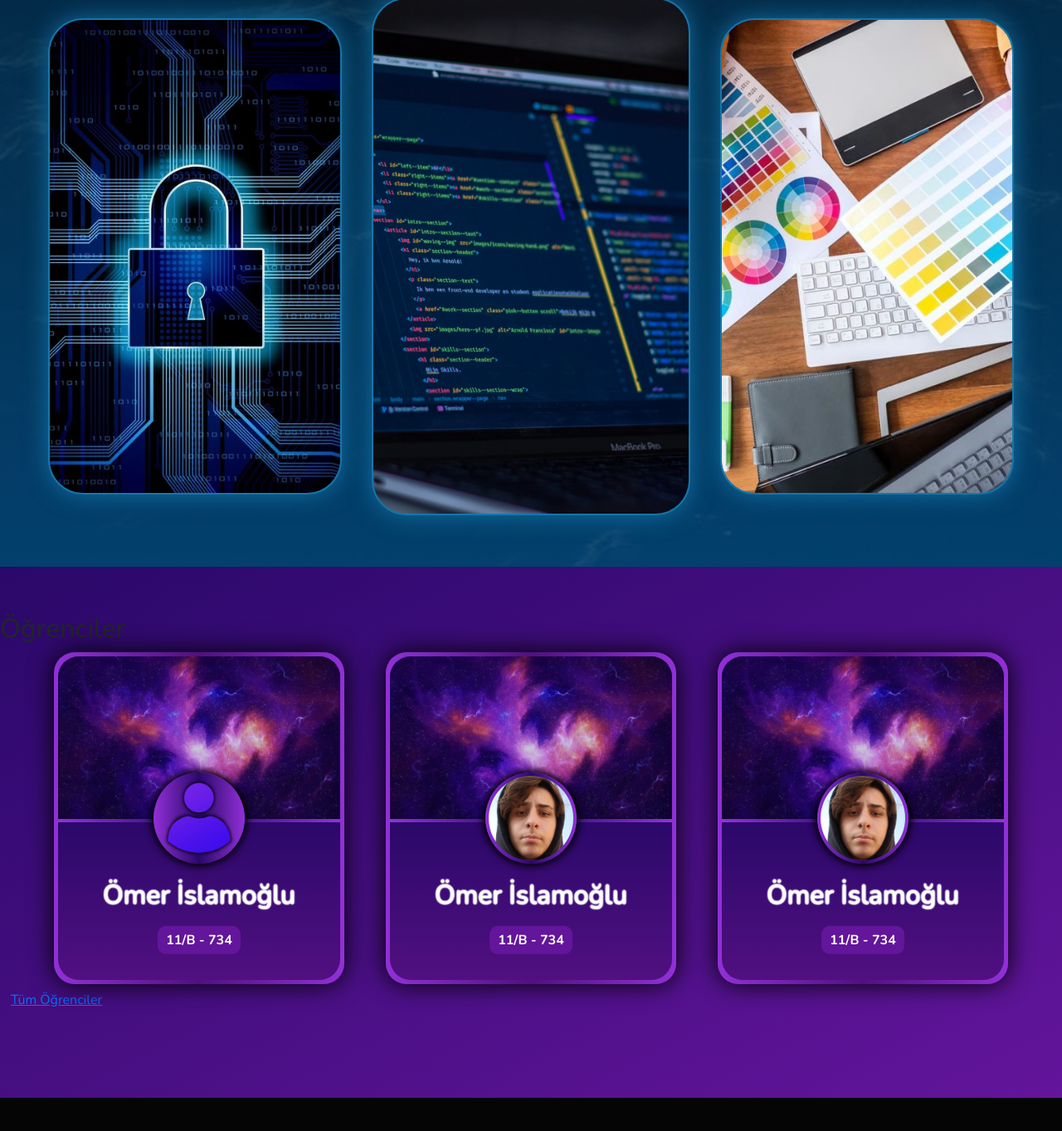
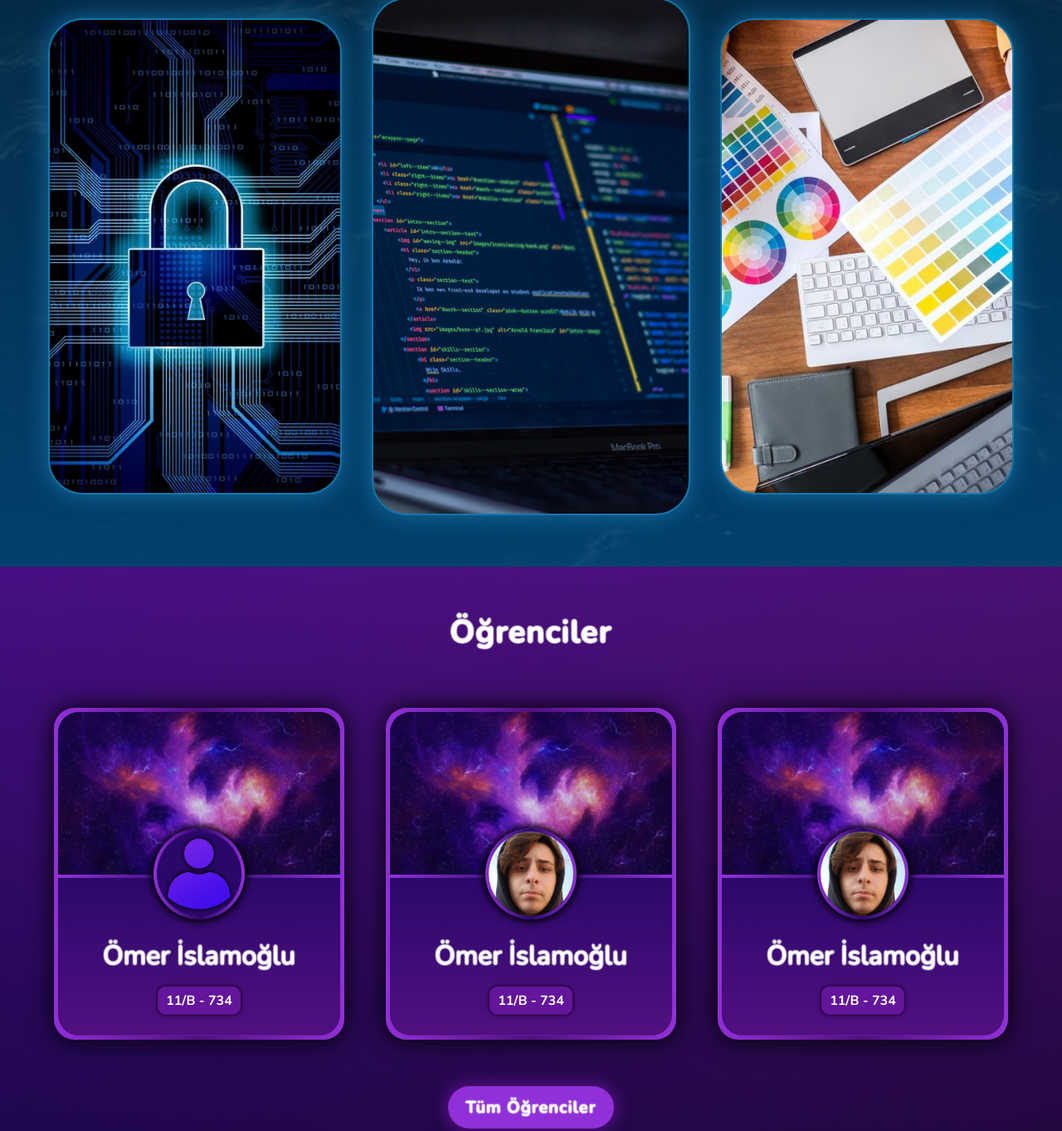
Before and after one commit to TrinsyCa/bistbilisim, a PHP site: page / in a window 1280 px wide. Shown: the part 966-2329 px from the top of the page at 83% size. Before the commit the page ends 2289 px from the top, so only its background shows below. Run offline with PHP 8.4, Linux system fonts and the light colour scheme.

Commit message:
bistbilisim.com

```diff
--- a/style.css
+++ b/style.css
@@ -321,10 +321,22 @@ header .wrapper .wrapper-col .header-txt
 /*Student*/
 .students
 {
+   width: 100%;
+   height: 85vh;
+   background: linear-gradient(to bottom left,#63159b,#2A0869);
+   user-select: none;
+}
+.students-detail
+{
    padding: 7vh 0;
    width: 100%;
-   height: 80vh;
-   background: linear-gradient(to top left,#63159b,#2A0869);
+   height: 100%;
+   background: linear-gradient(to bottom right, transparent,rgba(0, 0, 0, 0.5));
+   display: flex;
+   flex-direction: column;
+   align-items: center;
+   text-align: center;
+   gap: 60px;
 }
 .student a:hover .student-img
 {
@@ -332,18 +344,54 @@ header .wrapper .wrapper-col .header-txt
    border-radius: 40px;
    width: 150px;
    height: 150px;
+   box-shadow: 0 0 10px  var(--studentcolor2),0 0 10px  var(--studentcolor2),0 0 10px 3px black;
 }
 .student a:hover .student-img img
 {
    border-radius: 40px;
 }
+.student-inf
+{
+   color: white;
+   padding: 10px;
+   text-align: center;
+   position: absolute;
+   top: 82%;
+   left: 50%;
+   transform: translate(-50%,-50%);
+   width: 100%;
+   font-weight: bold;
+   transition: 0.4s;
+   display: flex;
+   flex-direction: column;
+   gap: 10px;
+}
 .student a:hover .student-inf
 {
-   top: 77%;
+   top: 70%;
    gap: 20px;
+}
+.student-inf button
+{
+   width: 97%;
+   border-radius: 50px;
+   padding: 5px 0;
+   background: var(--studentcolor2);
+   color: white;
+   font-size: 20px;
+   font-weight: bold;
+   text-shadow: 0 0 2px black,0 0 2px black;
+   opacity: 1;
+   transition: 0.4s;
+   border: none;
+   position: absolute;
+   bottom: -50%;
+   left: 50%;
+   transform: translateX(-50%);
 }
 .student a:hover .student-inf button
 {
+   bottom: -43%;
    opacity: 1;
 }
 .student-inf button:hover
@@ -363,20 +411,6 @@ header .wrapper .wrapper-col .header-txt
    top: 0;
    opacity: 0.25;
    transition: 0.5s;
-}
-.student-inf button
-{
-   width: 100%;
-   border-radius: 50px;
-   padding: 5px 0;
-   background: var(--studentcolor2);
-   color: white;
-   font-size: 20px;
-   font-weight: bold;
-   text-shadow: 0 0 2px black,0 0 2px black;
-   opacity: 0;
-   transition: 0.4s;
-   border: none;
 }
 .students-col
 {
@@ -412,22 +446,7 @@ header .wrapper .wrapper-col .header-txt
    background: linear-gradient(to bottom, var(--studentcolor1) 50%,#511080);
    border-radius: 25px;
    overflow: hidden;
-}
-.student-inf
-{
-   color: white;
-   padding: 10px;
-   text-align: center;
-   position: absolute;
-   top: 86%;
-   left: 50%;
-   transform: translate(-50%,-50%);
-   width: 100%;
-   font-weight: bold;
-   transition: 0.4s;
-   display: flex;
-   flex-direction: column;
-   gap: 10px;
+   position: relative;
 }
 .student-inf h3
 {
@@ -437,6 +456,7 @@ header .wrapper .wrapper-col .header-txt
 .student-inf span
 {
    background-color: #63159b;
+   box-shadow: 0 0 5px black;
    border-radius: 10px;
    padding: 5px 10px;
    width: fit-content;
@@ -482,4 +502,40 @@ header .wrapper .wrapper-col .header-txt
    height: 100%;
    border-radius: 100%;
    transition: 0.5s;
+   background-color: var(--studentcolor1);
 }
+.students-detail .tittle h2
+{
+   color: white;
+   font-size: 38px;
+   font-weight: bold;
+   text-shadow: 0 0 2px white,0 0 2px white,0 0 2px white,0 0 2px white,0 0 2px white;
+   letter-spacing: 1px;
+}
+.students-detail .btn a
+{
+   border-radius: 50px;
+   padding: 10px 20px;
+   background: var(--studentcolor2);
+   color: white;
+   font-size: 20px;
+   font-weight: bold;
+   text-shadow: 0 0 1px white,0 0 2px white,0 0 2px white;
+   letter-spacing: 1px;
+   text-decoration: none;
+   box-shadow:0 0 15px 5px #511080;
+   border: 2px solid transparent;
+   transition: 0.35s;
+}
+.students-detail .btn a:hover
+{
+   box-shadow:0 0 15px 5px #a03de7;
+   border: 2px solid #a03de7;
+   background: #a03de7;
+   font-size: 22px;
+}
+.students-detail .btn
+{
+   width: 100%;
+   height: 100%;
+}
```
